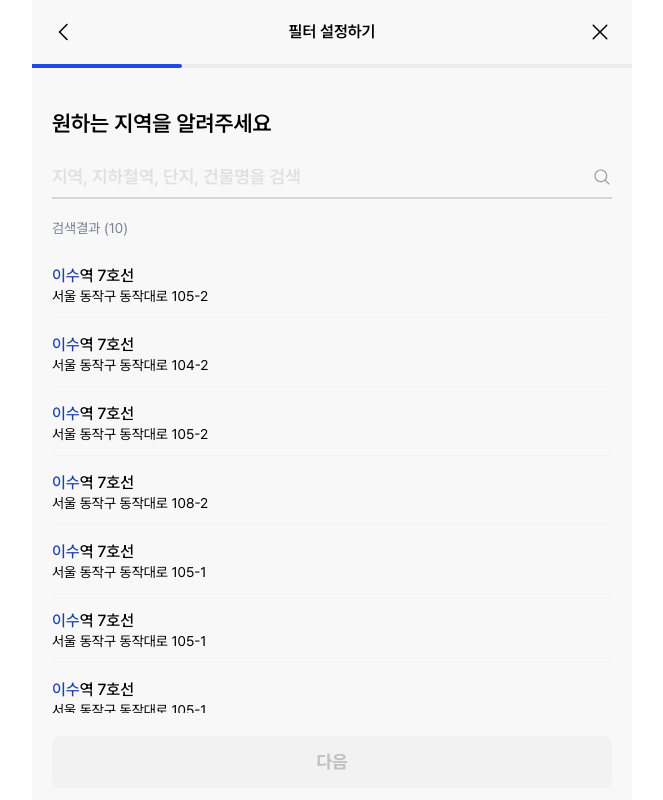
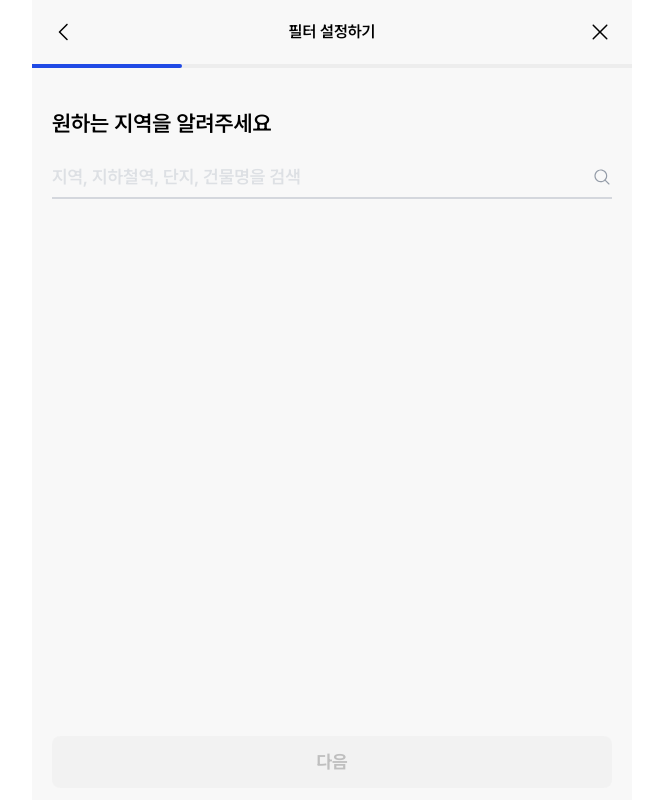
Before and after one commit to FC-DEV3-Final-Project/zoop-frontend, a Next.js app: page /chat/filter in a window 1280 px wide. Shown: the whole page, without its empty margins (308-971 px from the left). Built offline with nearby package versions, Linux system fonts and the light colour scheme.

Commit message:
fix: searchKeyword 기본 값 제거

```diff
--- a/src/components/setup/LocationStep.tsx
+++ b/src/components/setup/LocationStep.tsx
@@ -23,7 +23,7 @@ const dummyData = [
 
 const LocationStep = ({ onNext }: LocationStepProps) => {
   const [input, setInput] = useState("");
-  const [searchKeyword, setSearchKeyword] = useState("이수");
+  const [searchKeyword, setSearchKeyword] = useState("");
 
   const handleSearch = () => {
     if (input.trim()) {
```
